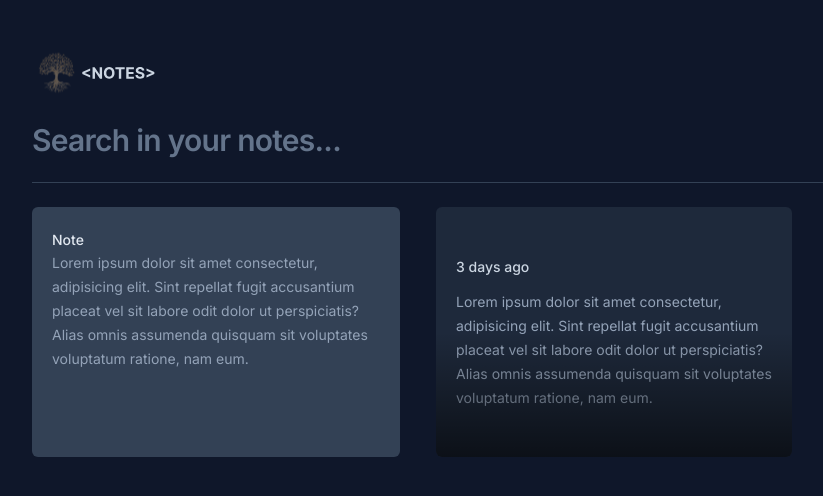
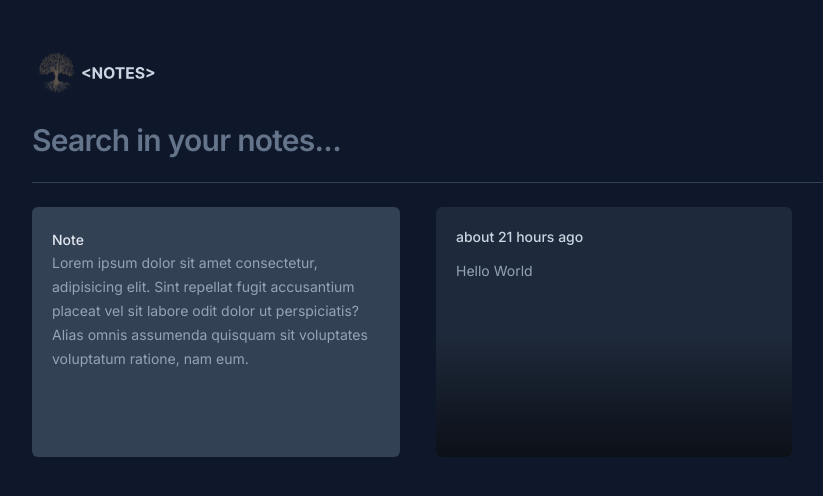
Before and after one commit to ArthurAlexi/notes-app, a React (Vite) app: page / in a window 1280 px wide. Shown: the top 496 px of the page, without its empty margins (32-855 px from the left). Built offline with nearby package versions, Linux system fonts and the light colour scheme.

Commit message:
feat: initial Dialog in note-card component

```diff
--- a/package.json
+++ b/package.json
@@ -9,6 +9,9 @@
     "preview": "vite preview"
   },
   "dependencies": {
+    "@radix-ui/react-dialog": "^1.0.5",
+    "date-fns": "^3.3.1",
+    "lucide-react": "^0.344.0",
     "react": "^18.2.0",
     "react-dom": "^18.2.0"
   },
--- a/src/app.tsx
+++ b/src/app.tsx
@@ -15,7 +15,7 @@
 
       <div className='grid grid-cols-3 auto-rows-[250px] gap-6 space-x-3'>
         <NewNoteCard />
-        <NoteCard />
+        <NoteCard note={{date: new Date, content: 'Hello World'}} />
       </div>
     </div>
   )
--- a/src/components/note-card.tsx
+++ b/src/components/note-card.tsx
@@ -1,15 +1,52 @@
-export function NoteCard() {
+import * as Dialog from '@radix-ui/react-dialog'
+import { formatDistanceToNow } from 'date-fns'
+import { X } from 'lucide-react'
+
+interface NoteCardProps {
+    note: {
+        date: Date
+        content: string
+    }
+}
+
+export function NoteCard({ note }: NoteCardProps) {
     return (
-        <button
-        className="text-left rounded-md bg-slate-800 p-5 space-y-3 overflow-hidden relative outline-none hover:ring-2 hover:ring-slate-600 focus-visible:ring-2 focus-visible:ring-lime-400 ">
+        <Dialog.Root>
+            <Dialog.Trigger
+                className="text-left rounded-md bg-slate-800 p-5 flex flex-col gap-3 overflow-hidden relative outline-none hover:ring-2 hover:ring-slate-600 focus-visible:ring-2 focus-visible:ring-lime-400 ">
                 <span className='text-sm font-medium text-slate-300'>
-                3 days ago
+                    {formatDistanceToNow(note.date.toDateString(), {
+                        addSuffix: true
+                    })}
                 </span>
                 <p className='text-sm leading-6 text-slate-400'>
-                Lorem ipsum dolor sit amet consectetur, adipisicing elit. Sint repellat fugit accusantium placeat vel sit
-                labore odit dolor ut perspiciatis? Alias omnis assumenda quisquam sit voluptates voluptatum ratione, nam eum.
+                    {note.content}
                 </p>
                 <div className="absolute bottom-0 left-0 right-0 h-1/2 w-full bg-gradient-to-t from-black/60 to-black/0 pointer-events-none" />
+            </Dialog.Trigger>
+            <Dialog.Portal>
+                <Dialog.Overlay className='inset-0 fixed bg-black/50' />
+                <Dialog.Content
+                    className='flex flex-col outline-none overflow-hidden fixed left-1/2 top-1/2 -translate-x-1/2 -translate-y-1/2 max-w-[640px] w-full h-[60vh] bg-slate-700 rounded-md'>
+                    <Dialog.Close className='absolute top-0 right-0 bg-slate-800 p-1.5 text-slate-400 outline-none hover:text-slate-100  focus-visible:ring-2 focus-visible:ring-lime-400'>
+                        <X className='size-5' />
+                    </Dialog.Close>
+                    <div className="flex flex-1 flex-col gap-3 p-5">
+                        <span className='text-sm font-medium text-slate-300'>
+                            {formatDistanceToNow(note.date.toDateString(), {
+                                addSuffix: true
+                            })}
+                        </span>
+                        <p className='text-sm leading-6 text-slate-400'>
+                            {note.content}
+                        </p>
+                    </div>
+                    <button type='button'
+                        className='w-full bg-slate-800 py-4 text-center text-sm text-slate-300 outline-none font-medium group:'>
+                        do you want to <span className='text-red-400 group-hover:underline'>delete</span> this note?
                     </button>
+                </Dialog.Content>
+            </Dialog.Portal>
+        </Dialog.Root>
     )
 }
```
Also changed, not shown: 1 other file (tests, documents, lock files or other folders). Lines whose indentation alone changed are shown as unchanged.
